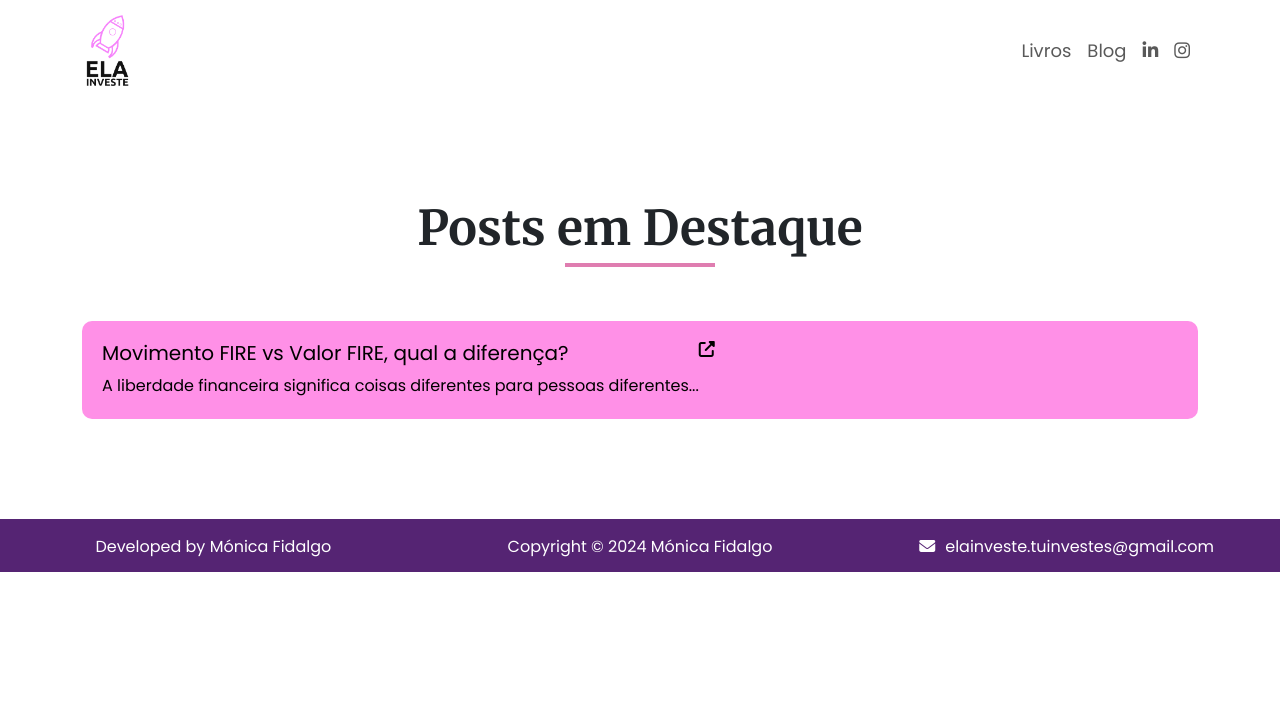
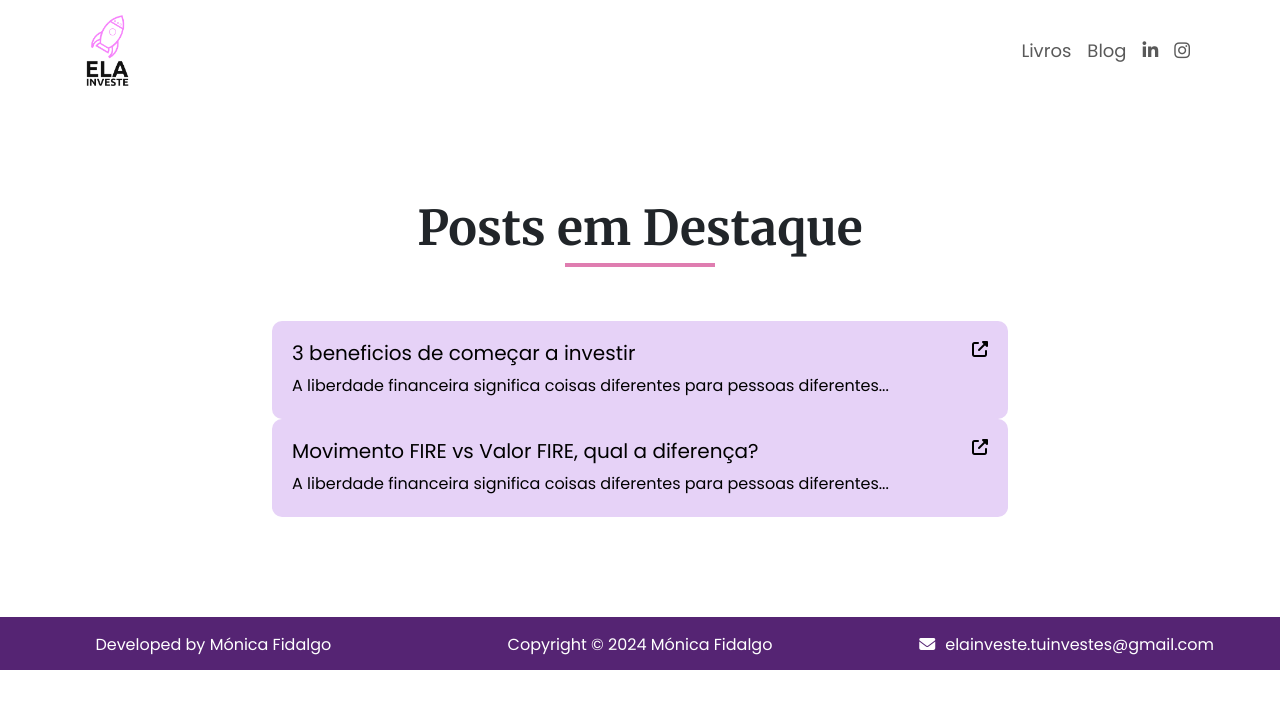
Before and after one commit to MonicaFidalgo/elainveste, a React (Create React App) app: page /blog in a window 1280 px wide. Shown: the top 708 px of the page. Built offline with nearby package versions, Linux system fonts and the light colour scheme.

Commit message:
add blog article

```diff
--- a/src/data/articles.json
+++ b/src/data/articles.json
@@ -1,4 +1,12 @@
 [
+  {
+    "id": 1,
+    "summary": "A liberdade financeira significa coisas diferentes para pessoas diferentes...",
+    "postUrl": "tres-beneficios-de-investir",
+    "title": "3 beneficios de começar a investir",
+    "date": "2024-01-11",
+    "content": "<h4>1. Reduzir o impacto da inflação</h4><p> Dados históricos mostram que diversos investimentos tendem a crescer mais rápido do que a inflação. O poder de compra do dinheiro em contas bancárias é progressivamente reduzido pela inflação, geralmente superior às taxas de juros de contas poupança.</p><h4>2. Planeamento financeiro e reforma</h4><p>Investir é uma ferramenta valiosa para planear o nosso futuro financeiro. Estudos indicam que ao adotar uma estratégia de investimento a longo prazo, é possível lidar de maneira mais eficaz com as flutuações e instabilidades momentâneas que ocorrem no mercado financeiro a curto prazo.</p><h4>3. Criar uma renda passiva</h4><p>Alguns tipos de investimentos geram retornos regulares, como dividendos de ações. Ao investires podes optar por reinvestir esses ganhos ou utilizá-los para complementares o teu estilo de vida atual.</p>"
+  },
   {
     "id": 3,
     "summary": "A liberdade financeira significa coisas diferentes para pessoas diferentes...",
--- a/src/index.css
+++ b/src/index.css
@@ -324,15 +324,16 @@ ul {
 
 .blog-link {
   display: flex;
+  justify-content: space-between;
   color: black;
   border-radius: 10px;
-  background-color: #ff90e7;
+  background-color: #e6d2f7;
   padding: 20px;
 }
 
 .blog-link:hover {
   transform: translate(-0.25rem, -0.25rem);
-  box-shadow: 0.25rem 0.25rem 0rem rgb(250, 114, 104);
+  box-shadow: 0.25rem 0.25rem 0rem #ff90e7;
 }
 
 .blog-link p {
--- a/src/pages/Blog/index.js
+++ b/src/pages/Blog/index.js
@@ -8,7 +8,7 @@ const BlogList = () => {
     <Container className="py-100">
       <Row>
         <h2 className="heading heading-primary">Posts em Destaque</h2>
-        <Col>
+        <Col lg={8} className="mx-auto">
           {data.map((post, index) => (
             <Link
               to={`/blog/${post.postUrl}`}
```
